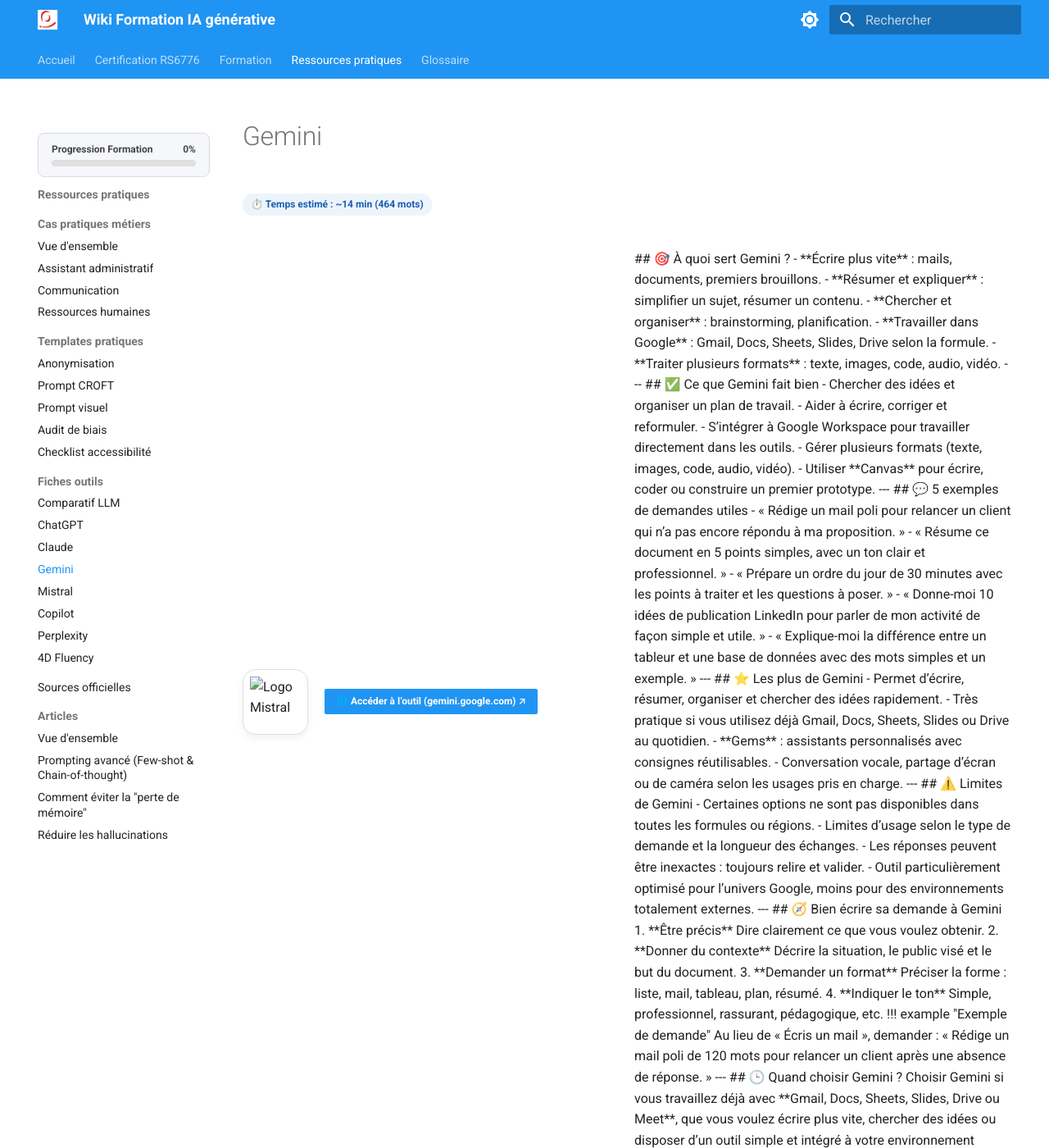
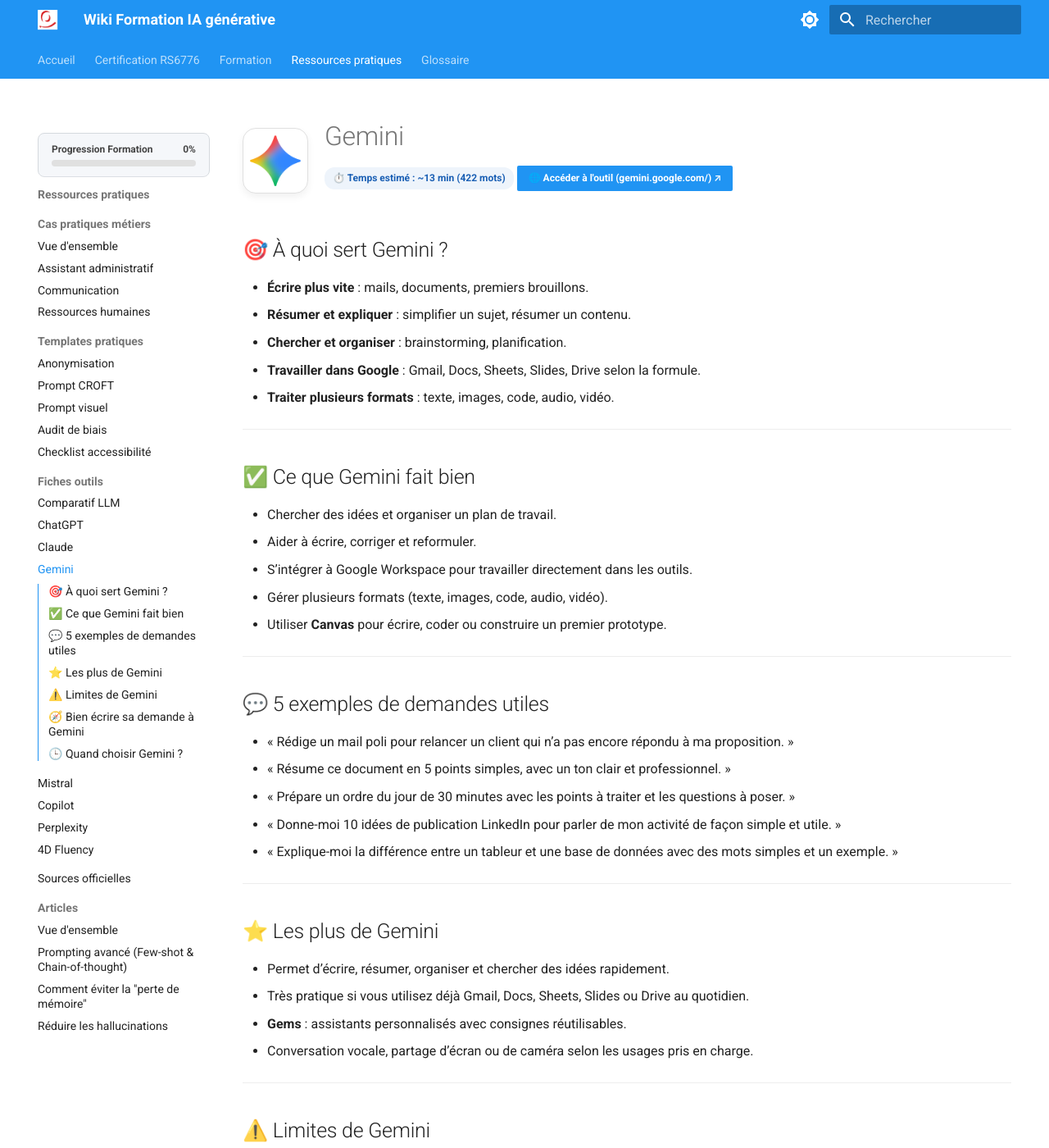
Before and after one commit to pierre-l-hue/wiki-formation-ia, an MkDocs documentation site: the page built from docs/outils/gemini.md, in a window 1280 px wide and 1400 px high. Shown: the whole window at 82% size. Built offline with MkDocs 1.6.1 and Material for MkDocs 9.7.7, drawn with Linux system fonts in a browser that asks for light colours; some of the changed text lies outside the part shown.

Commit message:
Update gemini.md

```diff
--- a/docs/outils/gemini.md
+++ b/docs/outils/gemini.md
@@ -1,22 +1,17 @@
-# Gemini
-
-<div class="wiki-grid">
-
-
 <div style="display: flex; align-items: center; gap: 20px; margin-bottom: 20px;">
-
+  <!-- CONTENEUR CARRÉ FIXE -->
   <div style="width: 80px; height: 80px; min-width: 80px; max-height: 80px; border-radius: 16px; border: 1px solid #e0e0e0; box-shadow: 0 4px 10px rgba(0,0,0,0.06); background: #ffffff; display: flex; align-items: center; justify-content: center; overflow: hidden; padding: 8px;">
-    <img src="../assets/gemini-logo.png" alt="Logo Mistral" width="80" height="80" style="max-width: 100%; max-height: 100%; object-fit: contain;">
+    <img src="/wiki-formation-ia/assets/gemini-logo.png" alt="Logo Gemini" width="80" height="80" style="max-width: 100%; max-height: 100%; object-fit: contain;" />
   </div>
 
+  <!-- TITRE ET LIEN OFFICIEL -->
   <div>
-    <a href="https://gemini.google.com" target="_blank" rel="noopener" class="md-button md-button--primary" style="font-size: 12px; padding: 4px 12px; font-weight: 600;">
-      🌐 Accéder à l’outil (gemini.google.com) ↗
+    <h1 style="margin: 0 0 8px 0; border: none; padding: 0;">Gemini</h1>
+    <a href="https://gemini.google.com/" target="_blank" rel="noopener" class="md-button md-button--primary" style="font-size: 12px; padding: 4px 12px; font-weight: 600;">
+      🌐 Accéder à l'outil (gemini.google.com/) ↗
     </a>
   </div>
-
 </div>
-
 ## 🎯 À quoi sert Gemini ?
 
 - **Écrire plus vite** : mails, documents, premiers brouillons.
```
